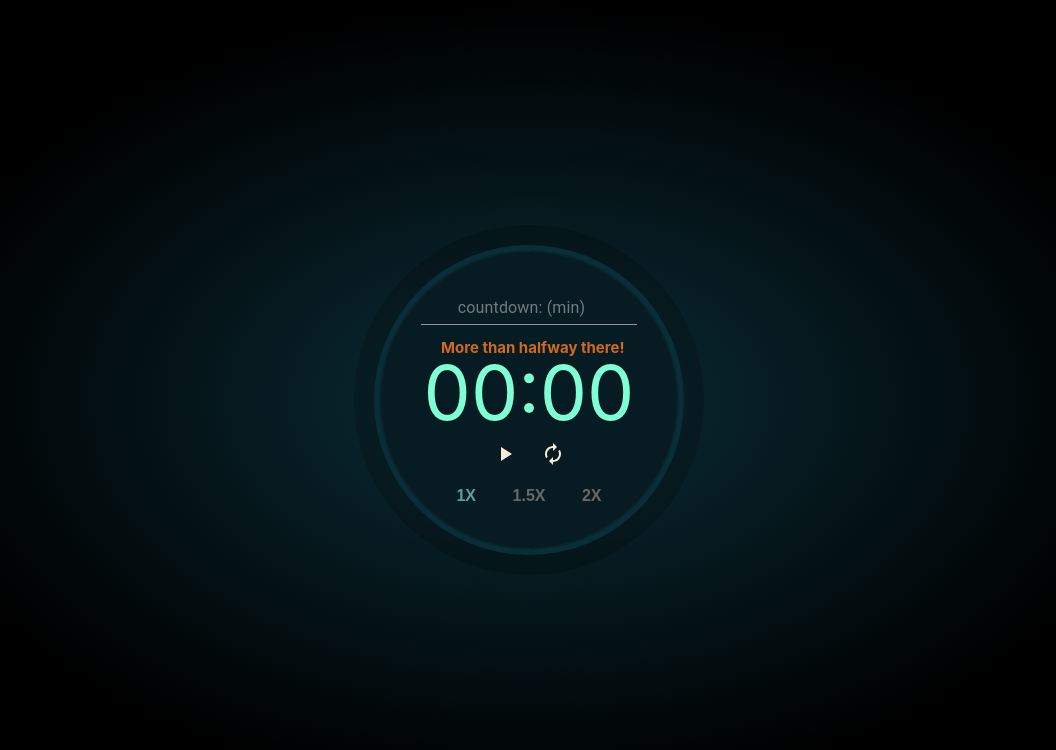
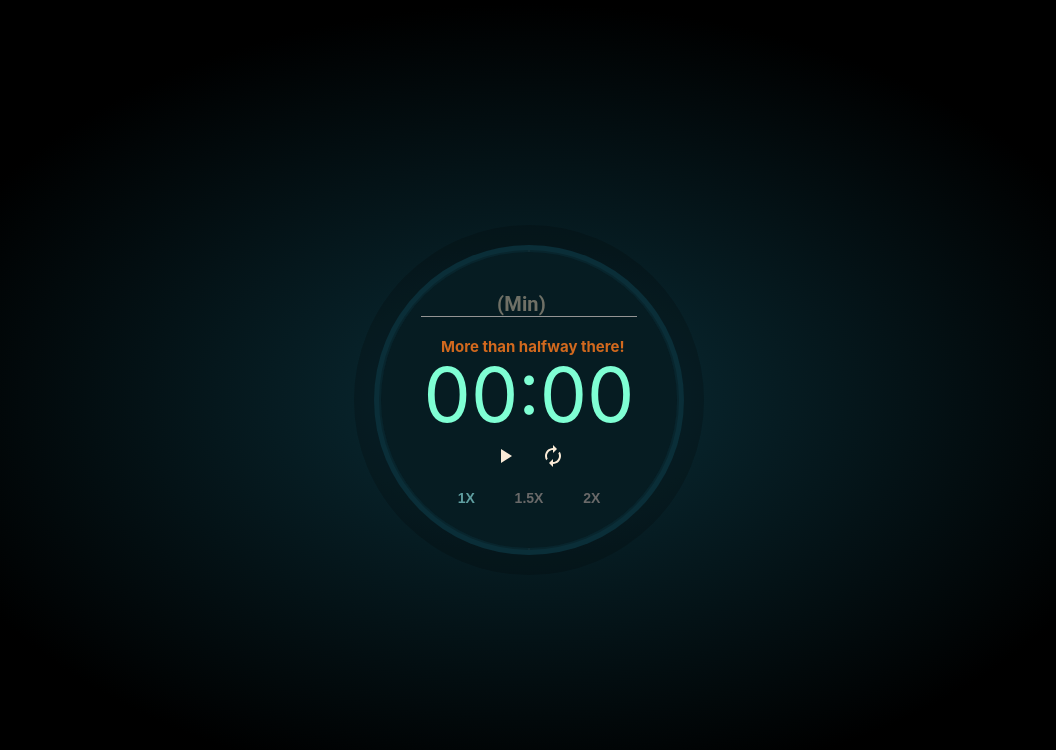
Before and after one commit to brianhalldev32/countdown_timer, a React (Create React App) app: page / in a window 1280 px wide. Shown: the top 750 px of the page, without its empty margins (111-1167 px from the left). Built offline with nearby package versions, Linux system fonts and the light colour scheme.

Commit message:
Adjust style of TimerInput component

```diff
--- a/src/components/Timer.css
+++ b/src/components/Timer.css
@@ -1,5 +1,9 @@
 .countdown-timer {
 
+}
+
+.countdown-timer__input {
+  height: 35px;
 }
 
 .countdown-timer__warning {
@@ -15,7 +19,7 @@
 .countdown-timer__warning span {
   position: absolute;
   left: 20px;
-  top: 15px;
+  top: 12px;
 }
 
 .countdown-timer__time {
@@ -35,5 +39,5 @@
   height: 35px;
   margin-right: 15px;
   font-weight: bold;
-  font-size: 16px;
+  font-size: 14px;
 }
--- a/src/components/Timer.js
+++ b/src/components/Timer.js
@@ -36,11 +36,7 @@ function Timer() {
   return (
     <div className="countdown-timer">
       <div className="countdown-timer__input">
-        <TextField
-          type="number"
-          className={classes.input}
-          placeholder="countdown: (min)"
-        />
+        <TimerInput />
       </div>
 
       <div className="countdown-timer__warning">
--- a/src/components/TimerInput.js
+++ b/src/components/TimerInput.js
@@ -1,8 +1,25 @@
-import React, { useState, Fragment } from 'react';
+import React, { useState } from 'react';
 import PropTypes from 'prop-types';
-import { TextField, Fab, Button } from '@material-ui/core';
+import { TextField } from '@material-ui/core';
+import { makeStyles } from '@material-ui/core/styles';
 
-function TimerInput({ onStart, onChange }) {
+const useStyles = makeStyles((theme) => ({
+  input: {
+    '& input': {
+      color: 'rgb(255, 228, 196)',
+      borderBottom: '1px solid #fff',
+      textAlign: 'center',
+      fontWeight: 'bold',
+      padding: 0,
+      fontSize: '20px',
+    },
+    color: '#fff',
+  },
+}));
+
+function TimerInput({ onChange }) {
+  const classes = useStyles();
+
   const [time, setTime] = useState('');
   const [error, setError] = useState(null);
 
@@ -11,43 +28,29 @@ function TimerInput({ onStart, onChange }) {
     const newTime = Number(e.target.value);
 
     if (!Number.isFinite(newTime) || newTime < 0) {
-      setError('Time should be positive numbers');
+      setError('Please enter positive numbers only!');
+      setTime(e.target.value);
+      onChange(newTime * 60);
     } else {
       setError(null);
+      setTime(e.target.value);
     }
-
-    setTime(e.target.value);
-    // onChange(newTime * 60);
   };
 
   return (
-    <Fragment>
     <TextField
       type="number"
-        InputLabelProps={{
-          shrink: true,
-        }}
-        label="Countdown"
+      className={classes.input}
+      placeholder="(Min)"
       error={!!error}
       helperText={error}
       value={time}
       onChange={handleTimeInput}
     />
-
-      <Button
-        variant="contained"
-        color="primary"
-        onClick={() => onStart(time * 60)}
-        disabled={!!error}
-      >
-        Start
-      </Button>
-    </Fragment>
   );
 }
 
 TimerInput.propTypes = {
-  onStart: PropTypes.func.isRequired,
   onChange: PropTypes.func.isRequired,
 };
 
```
Also changed, not shown: src/App.js (+1 -13 lines). Lines whose indentation alone changed are shown as unchanged.
